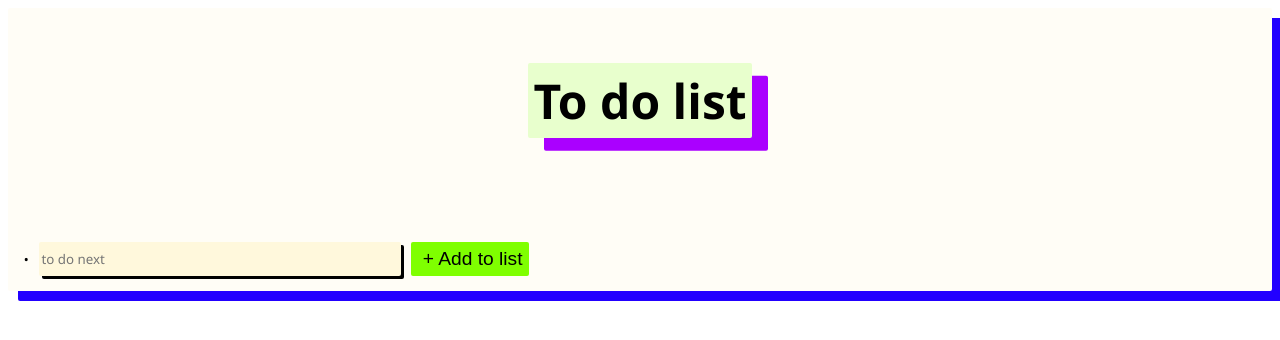
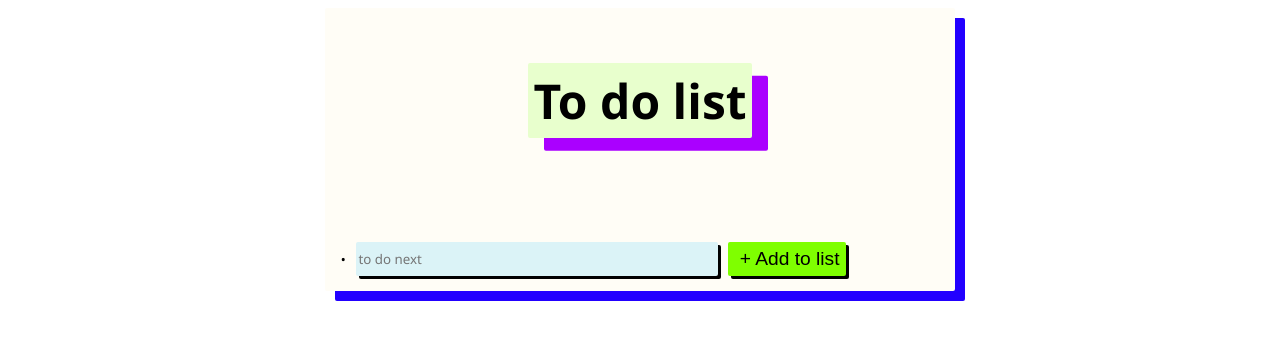
Before and after one commit to zzzjwww/todolist, a plain HTML site: page index.html in a window 1280 px wide. Drawn offline with Linux system fonts and the light colour scheme.

Commit message:
changed section width

```diff
--- a/style.css
+++ b/style.css
@@ -14,7 +14,7 @@ html {
     flex-wrap: nowrap;
     flex-flow: center;
     align-items: flex-start;
-    min-width: 600px;
+    width: 600px;
     margin: auto;
     padding: 15px;
 }
@@ -41,7 +41,7 @@ html {
     font-family: 'Segoe UI', Tahoma, Geneva, Verdana, sans-serif;
     margin-left: 10px;
     margin-right: 10px;
-    background-color: cornsilk;
+    background-color: rgb(219, 243, 247);
     box-shadow: 3px 3px rgb(0, 0, 0);
     border: none;
     border-radius: 2px;
@@ -52,6 +52,7 @@ html {
     border: none;
     border-radius: 2px;
     background-color: chartreuse;
+    box-shadow: 3px 3px rgb(0, 0, 0);
     font-size: 1.2rem;
 }
 #list{
```
